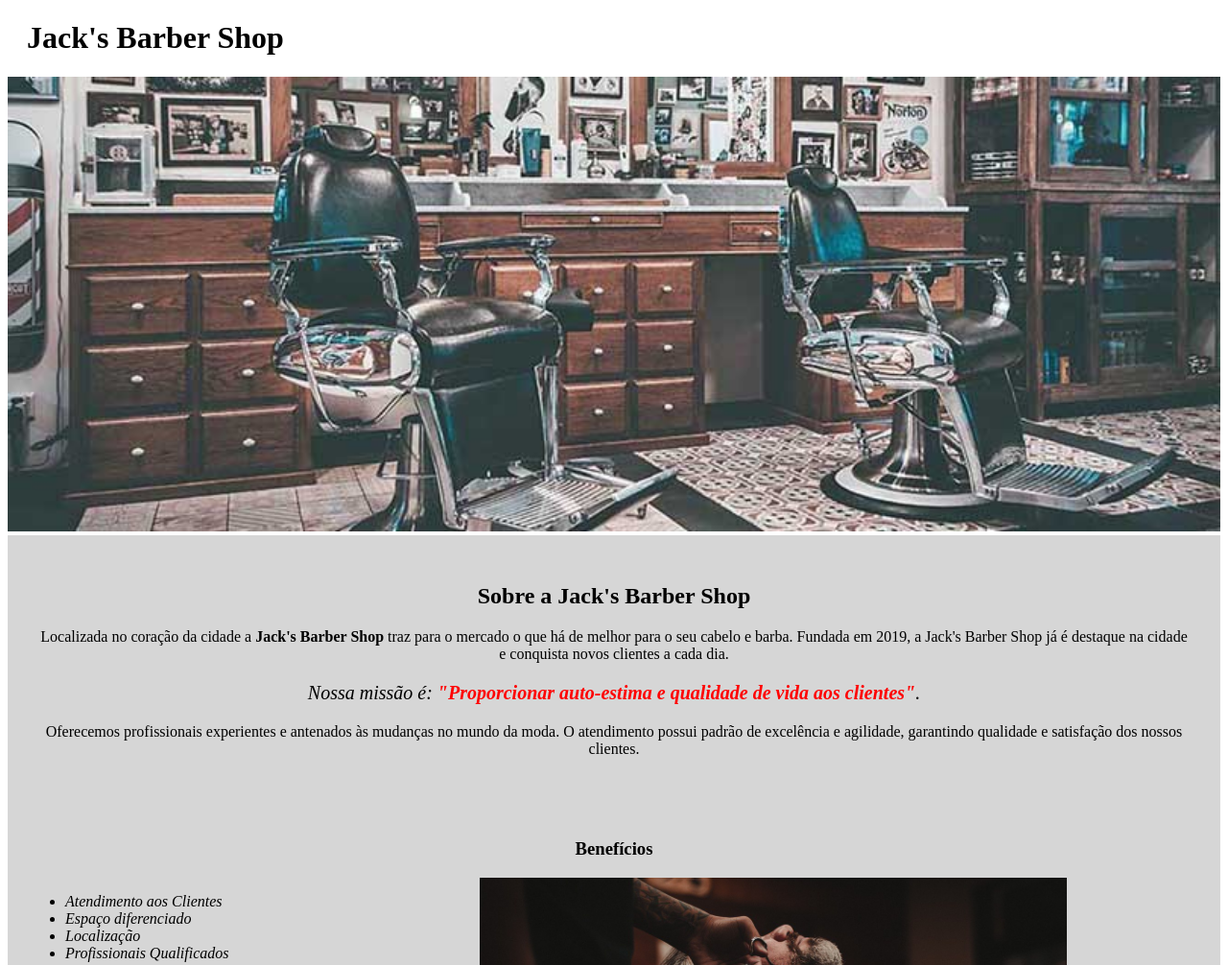
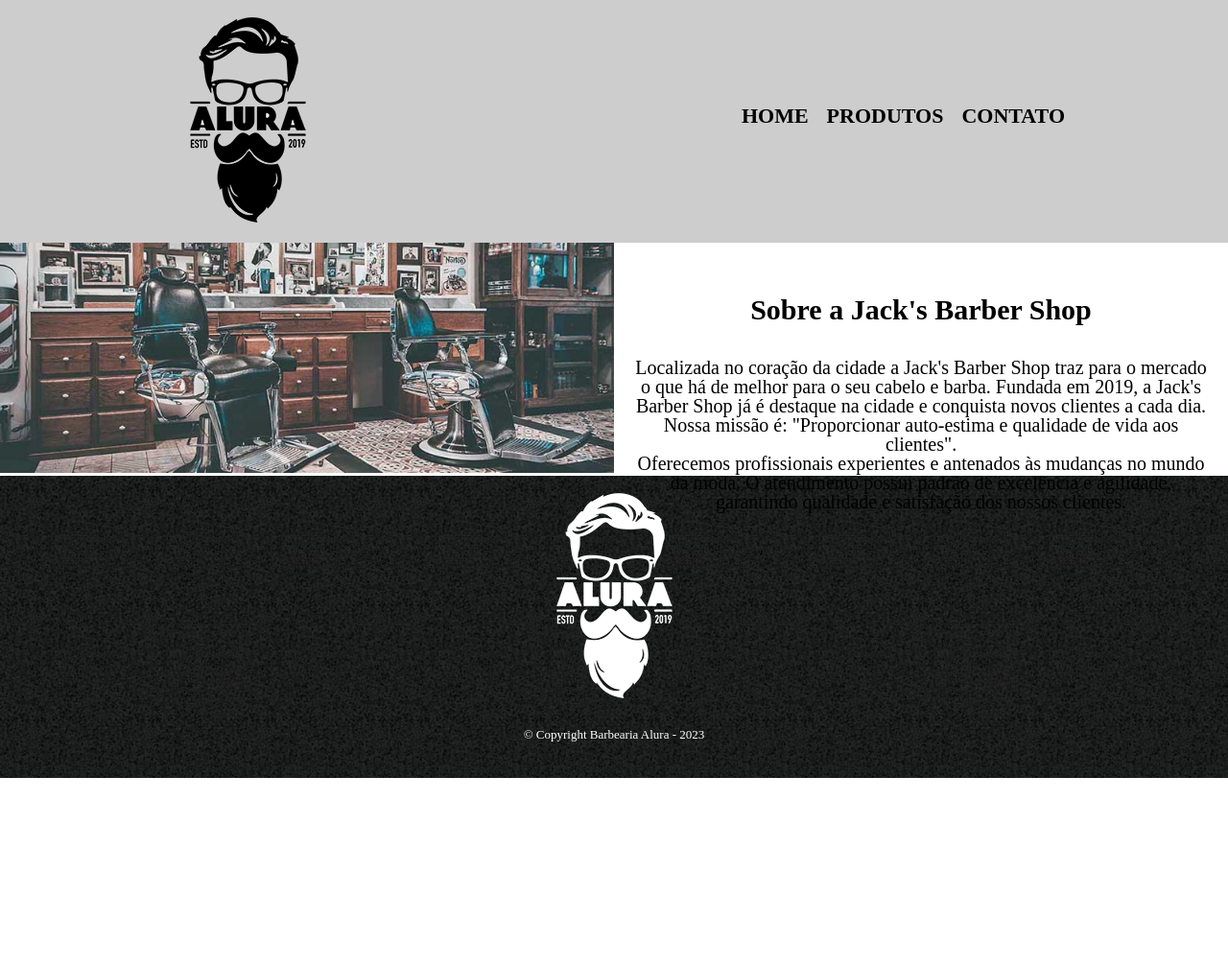
Before and after one commit to RafaFX/Formacao-HTML-CSS, a plain HTML site: page Formação-HTML-CSS/index.html in a window 1280 px wide. Shown: the top 1006 px of the page at 96% size. After the commit the page ends 811 px from the top, so only its background shows below. Drawn offline with Linux system fonts and the light colour scheme.

Commit message:
Add files via upload

```diff
--- /dev/null
+++ b/Formação-HTML-CSS/index.css
@@ -0,0 +1,78 @@
+header {
+    background-color: #BBBB;
+    padding: 200px 0;
+}
+
+.caixa {
+    position: relative;
+    width: 940px;
+    margin: 0 auto;
+}
+
+nav {
+    position: absolute;
+    top: 110px;
+    right: 0;
+}
+
+nav li {
+    display: inline;
+    margin: 0 0 0 15px;
+}
+
+nav a {
+    text-transform: uppercase;
+    color: #000;
+    font-weight: bold;
+    font-size: 22px;
+    text-decoration: none;
+}
+
+nav a:hover {
+    color: #C78C19;
+    text-decoration: underline;
+
+}
+
+.caixa-principal{
+    position: relative;
+    width: 100%;
+    margin: 0 auto;
+}
+
+#banner {
+    width: 50%;
+
+}
+
+.descricao-barbearia {
+    width: 50%;
+    position: absolute;
+    top: 40px;
+    right: 0;
+    text-align: center;
+}
+
+.titulo-descricao {
+    font-size: 30px;
+    padding: 15px;
+    font-weight: bold;
+}
+
+.descricao-texto {
+    padding: 20px;
+    font-size: 20px;
+}
+
+footer {
+    text-align: center;
+    background: url(bg.jpg);
+    padding: 40px 0;
+    height: 315px;
+}
+
+.copyright {
+    color: #FFFF;
+    font-size: 13px;
+    padding: 10px;
+}
--- a/Formação-HTML-CSS/index.html
+++ b/Formação-HTML-CSS/index.html
@@ -4,41 +4,49 @@
     <meta charset="UTF-8">
     <meta http-equiv="X-UA-Compatible" content="IE=edge">
     <meta name="viewport" content="width=device-width, initial-scale=1.0">
-    <title>Jack's Barber Shop </title>
-    <link rel="stylesheet" href="style.css">
+    <title>Barbearia Alura</title>
+    <link rel="stylesheet" href="index.css">
+    <link rel="stylesheet" href="reset.css">
 </head>
 <body>
+    <header>
+        <div class="caixa">
+        <h1><img src="logo.png"></h1>
+            <nav>
+                <ul >
+                    <li><a href="index.html">Home</a></li>
+                    <li><a href="produtos.html">Produtos</a></li>
+                    <li><a>Contato</a></li>
+                </ul>
+            </nav>
+        </div>
 
-    <div>
-        <h1 class="titulo-principal">Jack's Barber Shop</h1>
-    </div>
+    </header>
 
-    <img src="banner.jpg" id="banner">
 
-    <div class="principal">
 
-        <h2 class="titulo-centralizado">Sobre a Jack's Barber Shop</h2>
+    <main>
 
-        <p>Localizada no coração da cidade a <strong>Jack's Barber Shop</strong> traz para o mercado o que há de melhor para o seu cabelo e barba. Fundada em 2019, a Jack's Barber Shop já é destaque na cidade e conquista novos clientes a cada dia.</p>
+        <div class="caixa-principal">
+            <img src="banner.jpg" id="banner">
+            <div class="descricao-barbearia">
+                <h2 class="titulo-descricao">Sobre a Jack's Barber Shop</h2>
+                    <div class="descricao-texto">
+                        <p>Localizada no coração da cidade a <strong>Jack's Barber Shop</strong> traz para o mercado o que há de melhor para o seu cabelo e barba. Fundada em 2019, a Jack's Barber Shop já é destaque na cidade e conquista novos clientes a cada dia.</p>
 
-        <p id="missao"><em>Nossa missão é: <strong>"Proporcionar auto-estima e qualidade de vida aos clientes"</strong>.</em></p>
+                        <p id="missao"><em>Nossa missão é: <strong>"Proporcionar auto-estima e qualidade de vida aos clientes"</strong>.</em></p>
 
-        <p>Oferecemos profissionais experientes e antenados às mudanças no mundo da moda. O atendimento possui padrão de excelência e agilidade, garantindo qualidade e satisfação dos nossos clientes.</p>
+                        <p>Oferecemos profissionais experientes e antenados às mudanças no mundo da moda. O atendimento possui padrão de excelência e agilidade, garantindo qualidade e satisfação dos nossos clientes.</p>
+                    </div>
+            </div>
+        </div>
 
-    </div>
+    </main>
 
-    <div class="beneficios">
-        <h3 class="titulo-centralizado">Benefícios</h3>
-
-        <ul>
-            <li class="itens">Atendimento aos Clientes</li>
-            <li class="itens">Espaço diferenciado</li>
-            <li class="itens">Localização</li>
-            <li class="itens">Profissionais Qualificados</li>
-        </ul>
-
-        <img src="beneficios.jpg" class="imagembeneficios">
-    </div>
+    <footer>
+        <img src="logo-branco.png">
+        <p class="copyright">&copy; Copyright Barbearia Alura - 2023</p>
+    </footer>
 
 </body>
 </html>
--- /dev/null
+++ b/Formação-HTML-CSS/produtos.css
@@ -0,0 +1,92 @@
+header {
+    background-color: #BBBB;
+    padding: 200px 0;
+}
+
+.caixa {
+    position: relative;
+    width: 940px;
+    margin: 0 auto;
+}
+
+nav {
+    position: absolute;
+    top: 110px;
+    right: 0;
+}
+
+nav li {
+    display: inline;
+    margin: 0 0 0 15px;
+}
+
+nav a {
+    text-transform: uppercase;
+    color: #000;
+    font-weight: bold;
+    font-size: 22px;
+    text-decoration: none;
+}
+
+nav a:hover {
+    color: #C78C19;
+    text-decoration: underline;
+
+}
+
+.produtos {
+    width: 940px;
+    margin: 0 auto;
+}
+
+.produtos li {
+    display: inline-block;
+    text-align: center;
+    width: 30%;
+    vertical-align: top;
+    margin: 0 1.5%;
+    padding: 30px 20px;
+    margin-top: 20px;
+    box-sizing: border-box;
+    border: 2px #000 solid;
+    border-radius: 10px;
+    margin-bottom: 60px;
+}
+
+.produtos li:hover {
+    border-color: #c78c19;
+}
+.produtos li:active {
+    border-color: #088c19;
+}
+
+.produtos li:hover h2 {
+    font-size: 34px;
+}
+
+.produtos h2 {
+    font-size: 30px;
+    font-weight: bold;
+}
+
+.produtos-descricao{
+    font-size: 18px;
+}
+
+.produtos-preco {
+    font-size: 22px;
+    font-weight: bold;
+    margin-top: 10px;
+}
+
+footer {
+    text-align: center;
+    background: url(bg.jpg);
+    padding: 40px 0;
+}
+
+.copyright {
+    color: #FFFF;
+    font-size: 13px;
+    padding: 10px;
+}
--- /dev/null
+++ b/Formação-HTML-CSS/reset.css
@@ -0,0 +1,48 @@
+/* http://meyerweb.com/eric/tools/css/reset/
+   v2.0 | 20110126
+   License: none (public domain)
+*/
+
+html, body, div, span, applet, object, iframe,
+h1, h2, h3, h4, h5, h6, p, blockquote, pre,
+a, abbr, acronym, address, big, cite, code,
+del, dfn, em, img, ins, kbd, q, s, samp,
+small, strike, strong, sub, sup, tt, var,
+b, u, i, center,
+dl, dt, dd, ol, ul, li,
+fieldset, form, label, legend,
+table, caption, tbody, tfoot, thead, tr, th, td,
+article, aside, canvas, details, embed,
+figure, figcaption, footer, header, hgroup,
+menu, nav, output, ruby, section, summary,
+time, mark, audio, video {
+	margin: 0;
+	padding: 0;
+	border: 0;
+	font-size: 100%;
+	font: inherit;
+	vertical-align: baseline;
+}
+/* HTML5 display-role reset for older browsers */
+article, aside, details, figcaption, figure,
+footer, header, hgroup, menu, nav, section {
+	display: block;
+}
+body {
+	line-height: 1;
+}
+ol, ul {
+	list-style: none;
+}
+blockquote, q {
+	quotes: none;
+}
+blockquote:before, blockquote:after,
+q:before, q:after {
+	content: '';
+	content: none;
+}
+table {
+	border-collapse: collapse;
+	border-spacing: 0;
+}
```
Also changed, not shown: Formação-HTML-CSS/produtos.html (added, +55 -0 lines), Formação-HTML-CSS/barba.jpg (added), Formação-HTML-CSS/bg.jpg (added), Formação-HTML-CSS/cabelo+barba.jpg (added), Formação-HTML-CSS/cabelo.jpg (added), Formação-HTML-CSS/logo-branco.png (added), Formação-HTML-CSS/logo.png (added).
